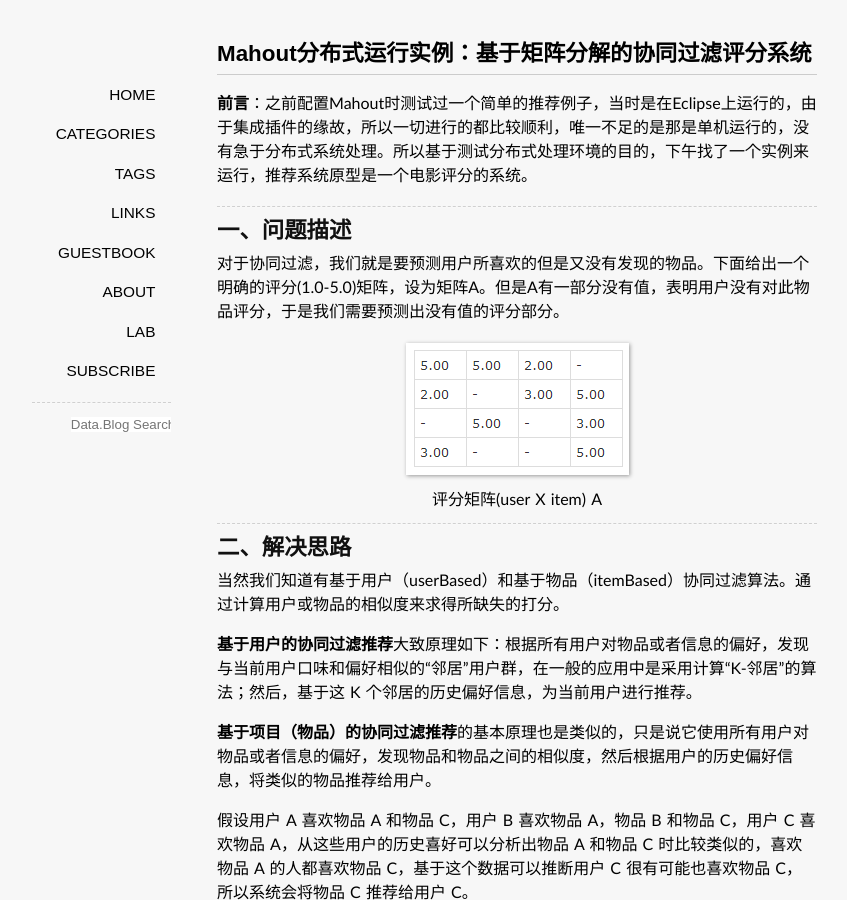
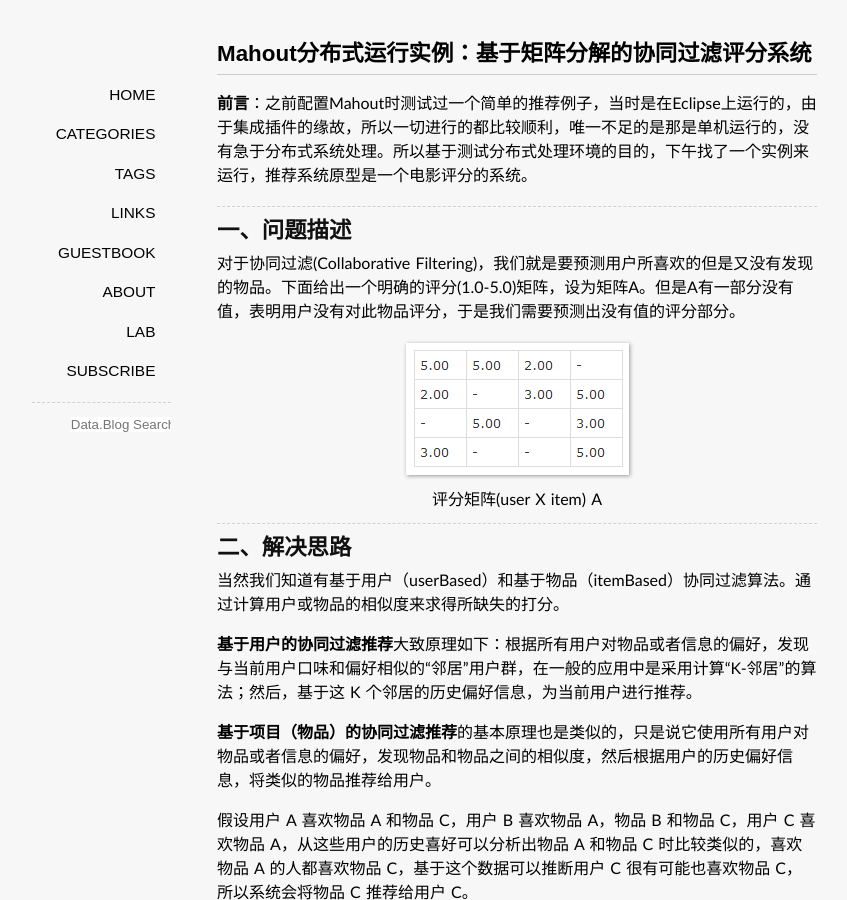
Before and after one commit to jessica0530/hijiangtao.github.io, a Jekyll site: the page built from _posts/2014-04-08-MahoutRecommendationExample.md, in a window 1280 px wide and 900 px high. Shown: the whole window, without its empty margins (123-970 px from the left). Built offline with Jekyll 4.4.1, drawn with Linux system fonts in a browser that asks for light colours; some web fonts are replaced; Markdown is read by kramdown in place of the engine named in the settings; comment, search, counter and statistics services are not loaded; some of the changed text lies outside the part shown.

Commit message:
Update 2014-04-08-MahoutRecommendationExample.md

```diff
--- a/_posts/2014-04-08-MahoutRecommendationExample.md
+++ b/_posts/2014-04-08-MahoutRecommendationExample.md
@@ -13,7 +13,7 @@
 
 ##一、问题描述
 
-对于协同过滤，我们就是要预测用户所喜欢的但是又没有发现的物品。下面给出一个明确的评分(1.0-5.0)矩阵，设为矩阵A。但是A有一部分没有值，表明用户没有对此物品评分，于是我们需要预测出没有值的评分部分。
+对于协同过滤(Collaborative Filtering)，我们就是要预测用户所喜欢的但是又没有发现的物品。下面给出一个明确的评分(1.0-5.0)矩阵，设为矩阵A。但是A有一部分没有值，表明用户没有对此物品评分，于是我们需要预测出没有值的评分部分。
 
 ![](/assets/2014-04-08-MahoutRecommendationExampleMA.png "评分矩阵(user X item) A")
 <center>评分矩阵(user X item) A</center>
@@ -118,4 +118,4 @@
 
 ----
 
-**结语**：好吧，虽然跑通了分布式例子但是原理还不是特别理解，所以找论文找书籍找技术宅的博客去看看。感谢 GOOGLE，[King's Notes](http://hnote.org/big-data/mahout/mahout-movielens-example-matrix-factorization) 以及 Apache Mahout官方文档的帮助。
+**结语**：好吧，虽然跑通了分布式例子但是原理还不是特别理解，所以找论文找书籍找技术宅的博客去看看。感谢 GOOGLE，[ Wikipedia - Collaborative filtering](http://en.wikipedia.org/wiki/Collaborative_filtering)， [King's Notes](http://hnote.org/big-data/mahout/mahout-movielens-example-matrix-factorization) 以及 Apache Mahout官方文档的帮助。
```
